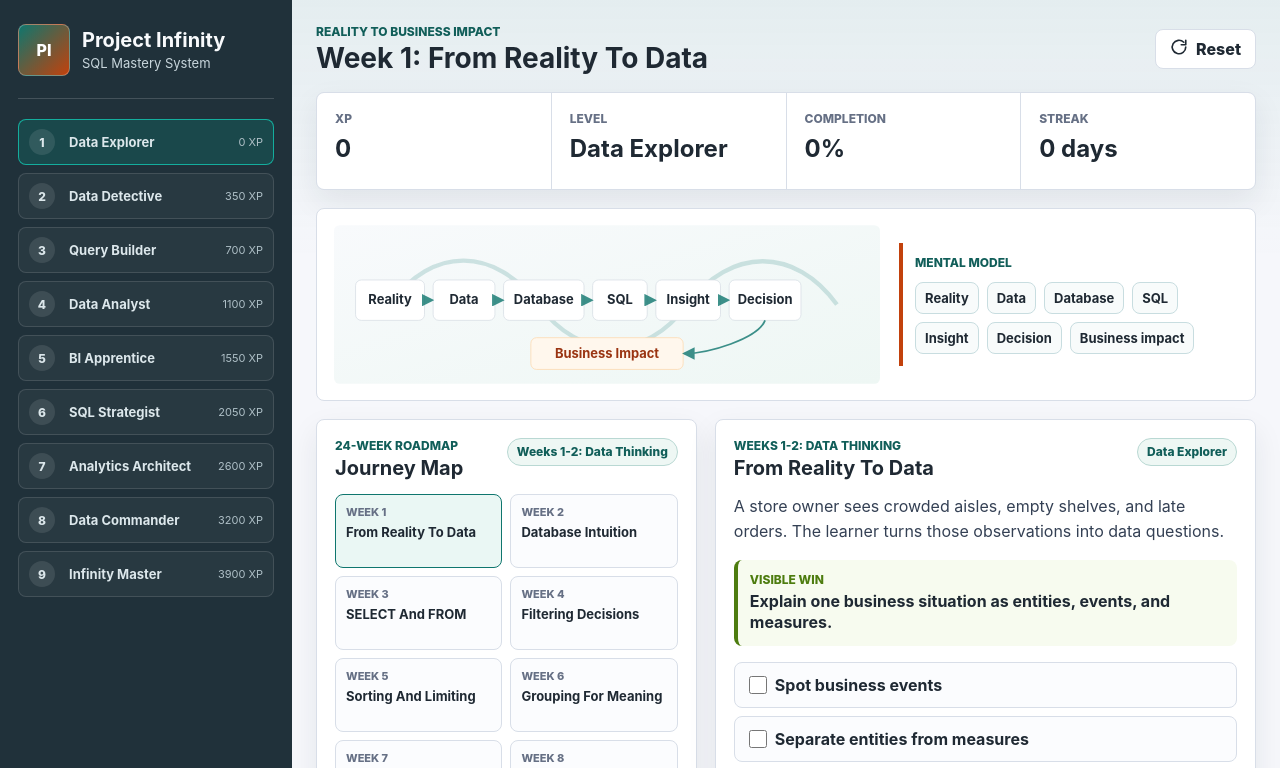
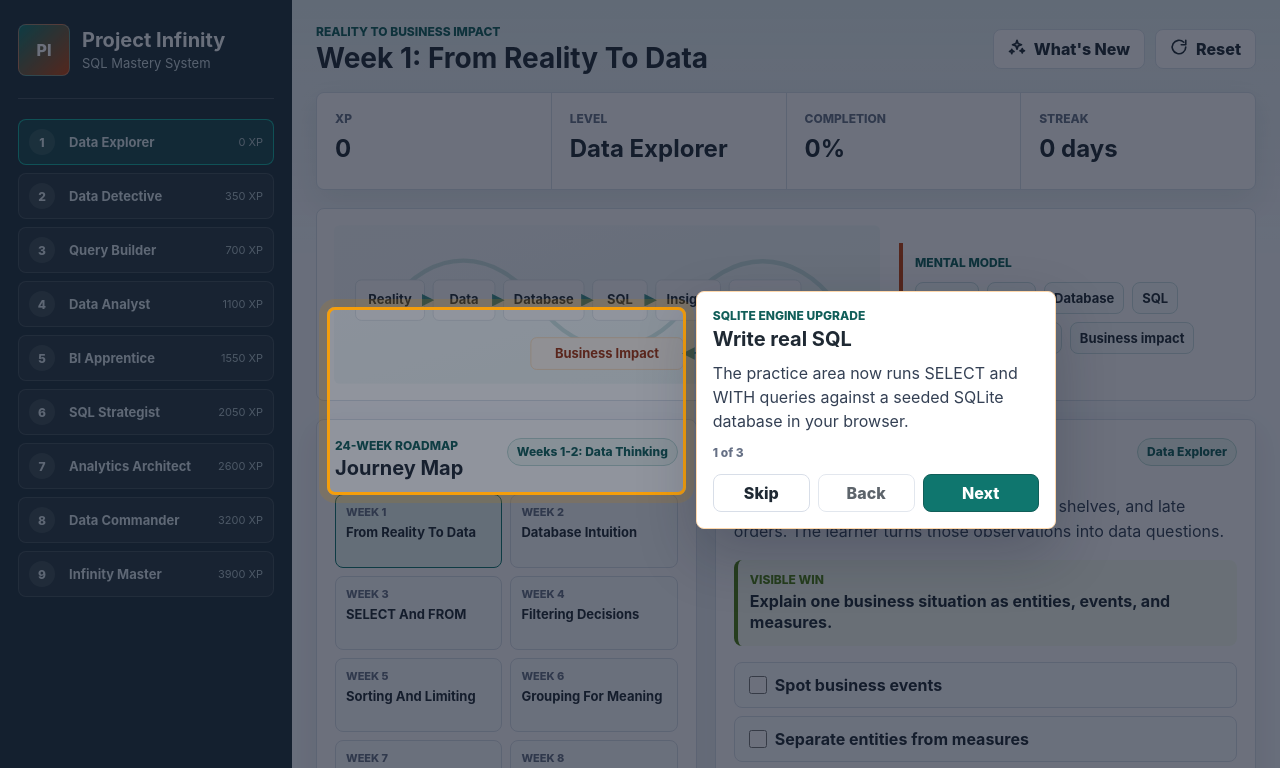
Before and after one commit to rnair23/project-infinity-sql-mastery, a website with bundled scripts: page index.html in a window 1280 px wide. Shown: the top 768 px of the page. Built offline with nearby package versions, Linux system fonts and the light colour scheme.

Commit message:
Add guided what's new popups

```diff
--- a/index.html
+++ b/index.html
@@ -28,6 +28,10 @@
             <h2 id="activeTitle">Week 1: Data Thinking</h2>
           </div>
           <div class="top-actions">
+            <button class="ghost-button" id="guideButton" type="button">
+              <span data-icon="sparkle"></span>
+              What's New
+            </button>
             <button class="ghost-button" id="resetButton" type="button">
               <span data-icon="rotate"></span>
               Reset
@@ -161,6 +165,8 @@
       </main>
     </div>
 
+    <div class="guide-layer" id="guideLayer" hidden></div>
+
     <script src="./vendor/sqljs/sql-wasm.js"></script>
     <script type="module" src="./src/main.js"></script>
   </body>
--- /dev/null
+++ b/src/data/featureGuides.js
@@ -0,0 +1,25 @@
+export const activeFeatureGuide = {
+  id: "sqlite-practice-v1",
+  title: "New: Real SQLite Practice",
+  releaseLabel: "SQLite engine upgrade",
+  steps: [
+    {
+      target: "#queryInput",
+      title: "Write real SQL",
+      body: "The practice area now runs SELECT and WITH queries against a seeded SQLite database in your browser.",
+      placement: "right"
+    },
+    {
+      target: "#runButton",
+      title: "Run the query",
+      body: "Use Run Query to execute your attempt. Passing requirements still unlock XP, but the rows now come from SQLite.",
+      placement: "top"
+    },
+    {
+      target: "#resultShell",
+      title: "Read the result table",
+      body: "After execution, query output appears here as a table, along with business-intent checks for the challenge.",
+      placement: "top"
+    }
+  ]
+};
--- a/src/main.js
+++ b/src/main.js
@@ -1,4 +1,5 @@
 import { curriculum } from "./data/curriculum.js";
+import { activeFeatureGuide } from "./data/featureGuides.js";
 import { createStore } from "./state/store.js";
 import { completedLessonIds, getWeek } from "./state/selectors.js";
 import { runLearnerQuery } from "./services/sqlEngine.js";
@@ -14,9 +15,16 @@ import { renderMetrics } from "./views/metricsView.js";
 import { renderReview } from "./views/reviewView.js";
 import { renderSqlLab } from "./views/sqlLabView.js";
 import { renderWeekDetails } from "./views/weekView.js";
+import { setupFeatureGuide } from "./views/guideView.js";
 
 const store = createStore("projectInfinityState.v1");
 const els = getElements();
+const featureGuide = setupFeatureGuide({
+  guide: activeFeatureGuide,
+  els,
+  onBeforeStep: prepareGuideStep,
+  onClose: cleanupGuideStep
+});
 
 function render() {
   const state = store.getState();
@@ -135,11 +143,29 @@ function resetProgress() {
 }
 
 function bindEvents() {
+  els.guideButton.addEventListener("click", () => featureGuide.show({ force: true }));
   els.runButton.addEventListener("click", runQueryCheck);
   els.solutionButton.addEventListener("click", revealSolution);
   els.reviewButton.addEventListener("click", markReviewDone);
   els.resetButton.addEventListener("click", resetProgress);
 }
 
+function prepareGuideStep(step) {
+  if (step.target !== "#resultShell") {
+    cleanupGuideStep();
+  }
+
+  if (step.target === "#resultShell" && !els.resultShell.innerHTML.trim()) {
+    els.resultShell.innerHTML = '<div class="result-empty" data-guide-placeholder="true">Query results will appear here after SQLite runs your attempt.</div>';
+  }
+}
+
+function cleanupGuideStep() {
+  if (els.resultShell.querySelector("[data-guide-placeholder]")) {
+    els.resultShell.innerHTML = "";
+  }
+}
+
 bindEvents();
 render();
+window.setTimeout(() => featureGuide.show(), 700);
--- /dev/null
+++ b/src/state/guideStore.js
@@ -0,0 +1,24 @@
+const guideStorageKey = "projectInfinityGuides.v1";
+
+export function isGuideDismissed(guideId) {
+  return readGuideState().dismissedGuides.includes(guideId);
+}
+
+export function dismissGuide(guideId) {
+  const state = readGuideState();
+  if (!state.dismissedGuides.includes(guideId)) {
+    state.dismissedGuides.push(guideId);
+  }
+  localStorage.setItem(guideStorageKey, JSON.stringify(state));
+}
+
+function readGuideState() {
+  try {
+    const saved = JSON.parse(localStorage.getItem(guideStorageKey));
+    return {
+      dismissedGuides: Array.isArray(saved?.dismissedGuides) ? saved.dismissedGuides : []
+    };
+  } catch (error) {
+    return { dismissedGuides: [] };
+  }
+}
--- a/src/utils/icons.js
+++ b/src/utils/icons.js
@@ -3,7 +3,8 @@ const paths = {
   eye: '<path d="M2 12s3.5-7 10-7 10 7 10 7-3.5 7-10 7S2 12 2 12z"></path><circle cx="12" cy="12" r="3"></circle>',
   check: '<path d="M20 6 9 17l-5-5"></path>',
   rotate: '<path d="M21 12a9 9 0 1 1-2.64-6.36"></path><path d="M21 3v6h-6"></path>',
-  target: '<circle cx="12" cy="12" r="9"></circle><circle cx="12" cy="12" r="5"></circle><circle cx="12" cy="12" r="1"></circle>'
+  target: '<circle cx="12" cy="12" r="9"></circle><circle cx="12" cy="12" r="5"></circle><circle cx="12" cy="12" r="1"></circle>',
+  sparkle: '<path d="M12 3l1.5 4.5L18 9l-4.5 1.5L12 15l-1.5-4.5L6 9l4.5-1.5L12 3z"></path><path d="M19 14l.8 2.2L22 17l-2.2.8L19 20l-.8-2.2L16 17l2.2-.8L19 14z"></path><path d="M5 15l.7 1.8L8 18l-2.3.7L5 21l-.7-2.3L2 18l2.3-1.2L5 15z"></path>'
 };
 
 export function icon(name) {
--- a/src/views/dom.js
+++ b/src/views/dom.js
@@ -6,6 +6,8 @@ export function getElements() {
     currentLevel: document.getElementById("currentLevel"),
     completionTotal: document.getElementById("completionTotal"),
     streakTotal: document.getElementById("streakTotal"),
+    guideButton: document.getElementById("guideButton"),
+    guideLayer: document.getElementById("guideLayer"),
     mentalModel: document.getElementById("mentalModel"),
     phaseLabel: document.getElementById("phaseLabel"),
     weekMap: document.getElementById("weekMap"),
--- /dev/null
+++ b/src/views/guideView.js
@@ -0,0 +1,160 @@
+import { dismissGuide, isGuideDismissed } from "../state/guideStore.js";
+
+const fallbackTargetSelector = ".sql-panel";
+
+export function setupFeatureGuide({ guide, els, onBeforeStep, onClose }) {
+  let stepIndex = 0;
+  let open = false;
+
+  function show({ force = false } = {}) {
+    if (!guide || (!force && isGuideDismissed(guide.id))) return;
+    open = true;
+    stepIndex = 0;
+    renderStep();
+  }
+
+  function close({ dismiss = true } = {}) {
+    open = false;
+    els.guideLayer.hidden = true;
+    els.guideLayer.innerHTML = "";
+    if (onClose) onClose();
+    if (dismiss) dismissGuide(guide.id);
+  }
+
+  function next() {
+    if (stepIndex >= guide.steps.length - 1) {
+      close();
+      return;
+    }
+    stepIndex += 1;
+    renderStep();
+  }
+
+  function back() {
+    stepIndex = Math.max(0, stepIndex - 1);
+    renderStep();
+  }
+
+  function renderStep() {
+    if (!open) return;
+
+    const step = guide.steps[stepIndex];
+    if (onBeforeStep) onBeforeStep(step, stepIndex);
+
+    requestAnimationFrame(() => {
+      const target = document.querySelector(step.target) || document.querySelector(fallbackTargetSelector);
+      target?.scrollIntoView({ block: "center", inline: "nearest", behavior: "auto" });
+
+      window.setTimeout(() => {
+        const rect = target?.getBoundingClientRect() || centeredRect();
+        const placement = choosePlacement(step.placement, rect);
+        const cardPosition = getCardPosition(rect, placement);
+
+        els.guideLayer.hidden = false;
+        els.guideLayer.innerHTML = `
+          <div class="guide-scrim" data-guide-action="close"></div>
+          <div class="guide-highlight" style="${highlightStyle(rect)}"></div>
+          <article class="guide-card guide-card-${placement}" style="left: ${cardPosition.left}px; top: ${cardPosition.top}px;">
+            <span class="guide-arrow"></span>
+            <p class="eyebrow">${guide.releaseLabel}</p>
+            <h3>${escapeHtml(step.title)}</h3>
+            <p>${escapeHtml(step.body)}</p>
+            <div class="guide-progress">${stepIndex + 1} of ${guide.steps.length}</div>
+            <div class="guide-actions">
+              <button class="ghost-button" type="button" data-guide-action="close">Skip</button>
+              <button class="ghost-button" type="button" data-guide-action="back" ${stepIndex === 0 ? "disabled" : ""}>Back</button>
+              <button class="primary-button" type="button" data-guide-action="next">${stepIndex === guide.steps.length - 1 ? "Got It" : "Next"}</button>
+            </div>
+          </article>`;
+      }, 220);
+    });
+  }
+
+  els.guideLayer.addEventListener("click", (event) => {
+    const action = event.target.closest("[data-guide-action]")?.dataset.guideAction;
+    if (!action) return;
+    if (action === "close") close();
+    if (action === "next") next();
+    if (action === "back") back();
+  });
+
+  window.addEventListener("resize", () => {
+    if (open) renderStep();
+  });
+
+  return { show, close };
+}
+
+function choosePlacement(preferred, rect) {
+  if (window.innerWidth < 720) return "bottom";
+  if (preferred === "right" && rect.right + 380 > window.innerWidth) return "left";
+  if (preferred === "left" && rect.left - 380 < 0) return "right";
+  return preferred || "bottom";
+}
+
+function getCardPosition(rect, placement) {
+  const margin = 18;
+  const cardWidth = Math.min(360, window.innerWidth - margin * 2);
+  const estimatedCardHeight = window.innerWidth < 640 ? 350 : 230;
+  let left = rect.left;
+  let top = rect.bottom + margin;
+
+  if (placement === "top") {
+    top = rect.top - 220;
+    left = rect.left + rect.width / 2 - cardWidth / 2;
+  }
+
+  if (placement === "right") {
+    top = rect.top + rect.height / 2 - 110;
+    left = rect.right + margin;
+  }
+
+  if (placement === "left") {
+    top = rect.top + rect.height / 2 - 110;
+    left = rect.left - cardWidth - margin;
+  }
+
+  if (placement === "bottom") {
+    top = rect.bottom + margin;
+    left = rect.left + rect.width / 2 - cardWidth / 2;
+  }
+
+  return {
+    left: clamp(left, margin, window.innerWidth - cardWidth - margin),
+    top: clamp(top, margin, window.innerHeight - estimatedCardHeight - margin)
+  };
+}
+
+function highlightStyle(rect) {
+  const pad = 8;
+  return [
+    `left: ${Math.max(8, rect.left - pad)}px`,
+    `top: ${Math.max(8, rect.top - pad)}px`,
+    `width: ${Math.min(window.innerWidth - 16, rect.width + pad * 2)}px`,
+    `height: ${Math.max(44, rect.height + pad * 2)}px`
+  ].join("; ");
+}
+
+function centeredRect() {
+  return {
+    left: window.innerWidth / 2 - 120,
+    right: window.innerWidth / 2 + 120,
+    top: window.innerHeight / 2 - 80,
+    bottom: window.innerHeight / 2 + 80,
+    width: 240,
+    height: 160
+  };
+}
+
+function clamp(value, min, max) {
+  return Math.min(Math.max(value, min), Math.max(min, max));
+}
+
+function escapeHtml(value) {
+  return String(value)
+    .replaceAll("&", "&amp;")
+    .replaceAll("<", "&lt;")
+    .replaceAll(">", "&gt;")
+    .replaceAll('"', "&quot;")
+    .replaceAll("'", "&#039;");
+}
--- a/styles.css
+++ b/styles.css
@@ -670,6 +670,117 @@ textarea:focus {
   margin-top: 8px;
 }
 
+.guide-layer {
+  position: fixed;
+  inset: 0;
+  z-index: 50;
+}
+
+.guide-scrim {
+  position: absolute;
+  inset: 0;
+  background: rgba(15, 23, 42, 0.46);
+}
+
+.guide-highlight {
+  position: fixed;
+  z-index: 51;
+  border: 3px solid #f59e0b;
+  border-radius: var(--radius);
+  box-shadow:
+    0 0 0 9999px rgba(15, 23, 42, 0.28),
+    0 0 0 8px rgba(245, 158, 11, 0.2);
+  pointer-events: none;
+}
+
+.guide-card {
+  position: fixed;
+  z-index: 52;
+  width: min(360px, calc(100vw - 36px));
+  max-height: calc(100vh - 36px);
+  overflow: auto;
+  padding: 16px;
+  border: 1px solid #fed7aa;
+  border-radius: var(--radius);
+  color: var(--ink);
+  background: #ffffff;
+  box-shadow: 0 24px 60px rgba(15, 23, 42, 0.24);
+}
+
+.guide-card h3,
+.guide-card p {
+  margin: 0;
+}
+
+.guide-card h3 {
+  margin-top: 4px;
+  font-size: 20px;
+  line-height: 1.2;
+}
+
+.guide-card > p:not(.eyebrow) {
+  margin-top: 10px;
+  color: #344054;
+  line-height: 1.5;
+}
+
+.guide-arrow {
+  position: absolute;
+  width: 18px;
+  height: 18px;
+  background: #ffffff;
+  border: 1px solid #fed7aa;
+  transform: rotate(45deg);
+}
+
+.guide-card-top .guide-arrow {
+  left: calc(50% - 9px);
+  bottom: -10px;
+  border-top: 0;
+  border-left: 0;
+}
+
+.guide-card-bottom .guide-arrow {
+  left: calc(50% - 9px);
+  top: -10px;
+  border-right: 0;
+  border-bottom: 0;
+}
+
+.guide-card-right .guide-arrow {
+  left: -10px;
+  top: calc(50% - 9px);
+  border-top: 0;
+  border-right: 0;
+}
+
+.guide-card-left .guide-arrow {
+  right: -10px;
+  top: calc(50% - 9px);
+  border-left: 0;
+  border-bottom: 0;
+}
+
+.guide-progress {
+  margin-top: 12px;
+  color: var(--muted);
+  font-size: 12px;
+  font-weight: 800;
+}
+
+.guide-actions {
+  display: grid;
+  grid-template-columns: 1fr 1fr 1.2fr;
+  gap: 8px;
+  margin-top: 14px;
+}
+
+.guide-actions .primary-button,
+.guide-actions .ghost-button {
+  min-height: 38px;
+  padding-inline: 10px;
+}
+
 .review-chip {
   min-height: 42px;
   padding: 9px 10px;
@@ -786,4 +897,8 @@ textarea:focus {
     align-items: flex-start;
     flex-direction: column;
   }
+
+  .guide-actions {
+    grid-template-columns: 1fr;
+  }
 }
```
Also changed, not shown: PROJECT_PLAN.md (+2 -0 lines), README.md.
